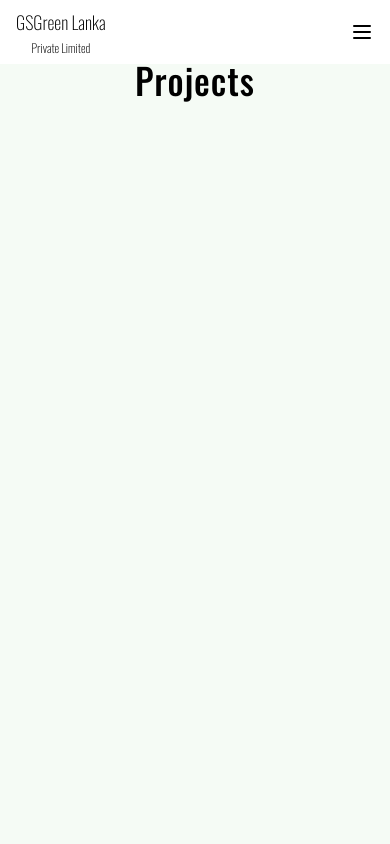
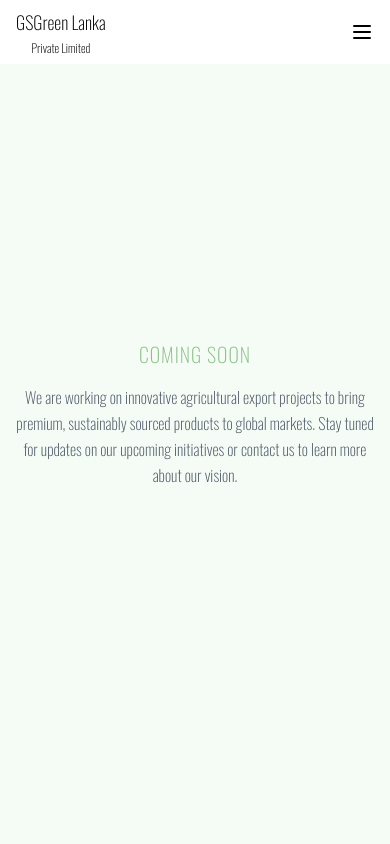
Before and after one commit to Dasundh99/spices_trade_platform, a React (Vite) app: page /projects in a window 390 px wide. Shown: the top 844 px of the page. Built offline with nearby package versions, Linux system fonts and the light colour scheme.

Commit message:
mobile nav updated for new sections

```diff
--- a/src/components/common/Header/index.tsx
+++ b/src/components/common/Header/index.tsx
@@ -266,7 +266,7 @@ const Header = () => {
                                         className="block text-black py-2 text-sm hover:text-gray-700"
                                         onClick={() => setIsOpen(false)}
                                     >
-                                        Tropical Fruits
+                                        Fruits
                                     </HashLink>
                                     <HashLink
                                         smooth
@@ -274,7 +274,7 @@ const Header = () => {
                                         className="block text-black py-2 text-sm hover:text-gray-700"
                                         onClick={() => setIsOpen(false)}
                                     >
-                                        Tropical Vegetables
+                                        Vegetables
                                     </HashLink>
                                     <HashLink
                                         smooth
@@ -282,15 +282,15 @@ const Header = () => {
                                         className="block text-black py-2 text-sm hover:text-gray-700"
                                         onClick={() => setIsOpen(false)}
                                     >
-                                        Spices and Oils
+                                        Spices and Essential Oils
                                     </HashLink>
                                     <HashLink
                                         smooth
-                                        to="/tea"
+                                        to="/coconut"
                                         className="block text-black py-2 text-sm hover:text-gray-700"
                                         onClick={() => setIsOpen(false)}
                                     >
-                                        Tea
+                                        Coconut Products
                                     </HashLink>
                                 </div>
                             </div>
--- a/src/pages/Projects.tsx
+++ b/src/pages/Projects.tsx
@@ -11,12 +11,25 @@ const Projects: React.FC = () => {
   return (
     <section
       id="projects"
-      className="min-h-screen lg:pt-20 md:pt-15 pt-10 pb-16 overflow-hidden font-lato flex justify-center"
+      className="min-h-screen lg:pt-20 md:pt-15 pt-10 pb-16 overflow-hidden font-lato flex justify-center items-center flex-col"
       style={{ backgroundColor: colors.mutedGreen }}
     >
-      <h2 className="text-4xl md:text-6xl text-black tracking-wide font-semibold lg:pt-9 pt-5 w-full text-center">
-        Projects
-      </h2>
+      <div className="container mx-auto px-4">
+        <div className="mt-8 text-center max-w-2xl mx-auto">
+          <p
+            className="text-xl md:text-2xl font-medium uppercase tracking-wider"
+            style={{ color: colors.accentGreen }}
+          >
+            Coming Soon
+          </p>
+          <p className="text-base md:text-lg text-gray-600 mt-4 leading-relaxed">
+            We are working on innovative agricultural export projects to bring premium, sustainably sourced products to global markets.
+            Stay tuned for updates on our upcoming initiatives or contact us to learn more about our vision.
+          </p>
+          <div className="mt-6">
+          </div>
+        </div>
+      </div>
     </section>
   );
 };
```
